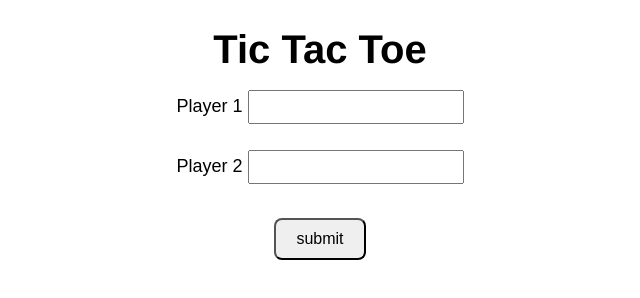
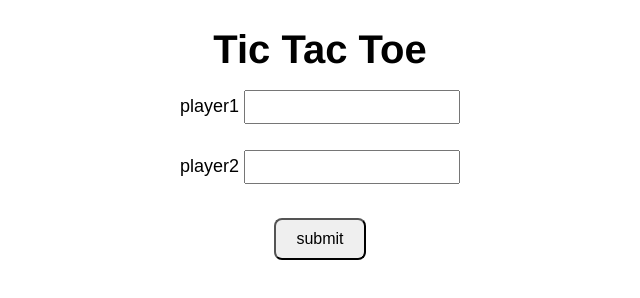
Before and after one commit to acciojob/tictactoe-daramsreya, a website: page main.html in a window 1280 px wide. Shown: the full height of the page, 320-960 px from the left. Drawn offline with Linux system fonts and the light colour scheme.

```diff
--- a/main.html
+++ b/main.html
@@ -12,8 +12,8 @@
 	 <dic class="container">
 		<h1>Tic Tac Toe</h1>
 		<div class="setup">
-			<lable> Player 1 <input type="text" id="player1"></lable>
-			<lable> Player 2 <input type="text" id="player2"></lable>
+			<lable> player1 <input type="text" id="player1"></lable>
+			<lable> player2 <input type="text" id="player2"></lable>
 			<button id="submit">submit</button>
 		</div>
 
```
